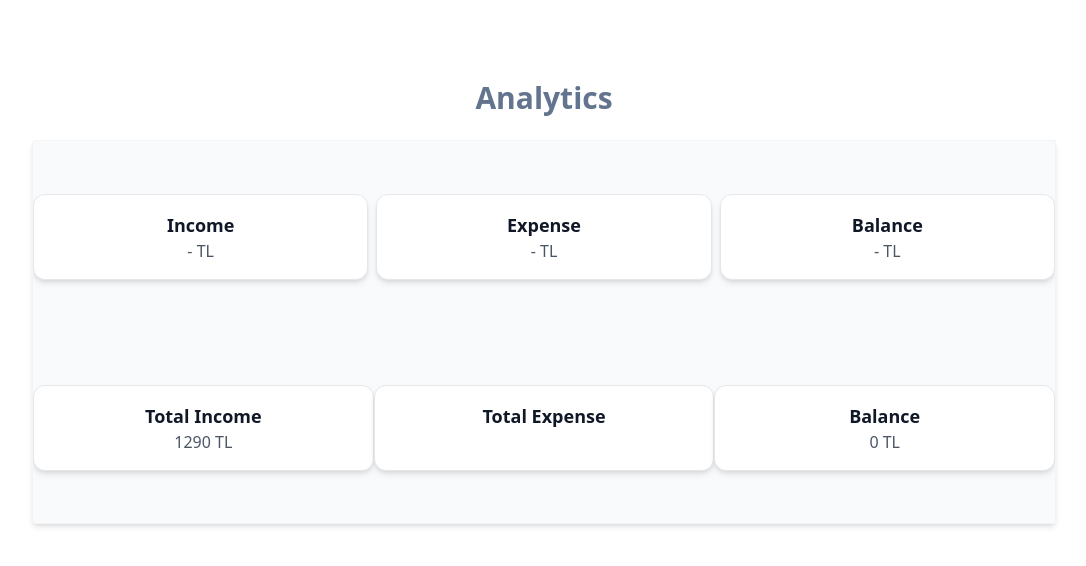
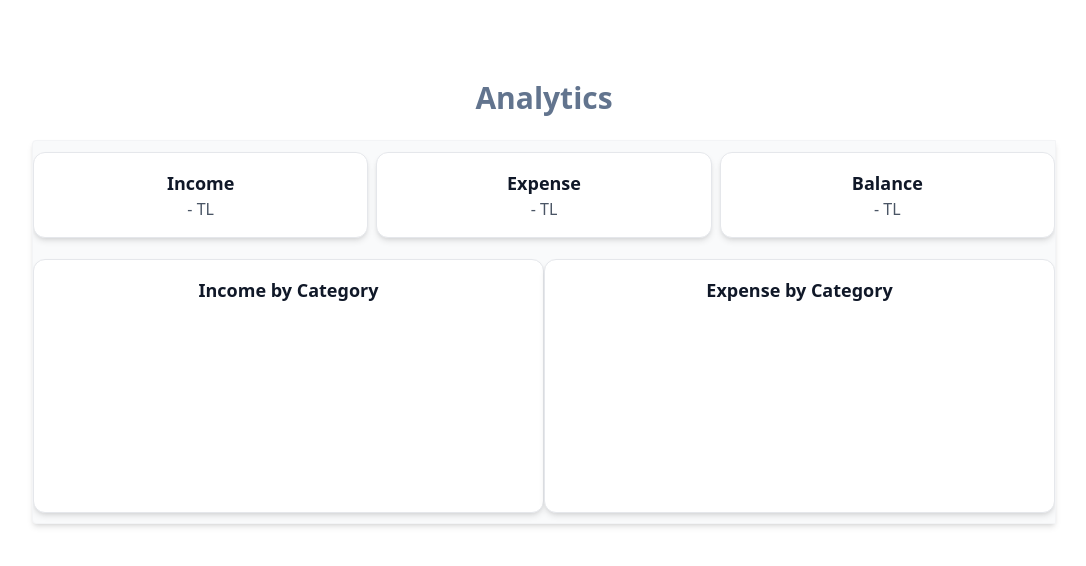
Before and after one commit to Ibrakara/personal-finance-tracker, a Vue app: page / in a window 1280 px wide. Shown: the top 566 px of the page, without its empty margins (96-1182 px from the left). Built offline with nearby package versions, Linux system fonts and the light colour scheme.

Commit message:
add chart data

```diff
--- a/src/stores/transactionStore.ts
+++ b/src/stores/transactionStore.ts
@@ -1,12 +1,8 @@
 import { computed, onMounted, ref } from 'vue'
 import { defineStore } from 'pinia'
-import {
-  TRANSACTION_TYPE,
-  type EXPENSE_CATAGORIES,
-  type INCOME_CATAGORIES,
-  type Transaction,
-} from '@/types'
+import { EXPENSE_CATAGORIES, INCOME_CATAGORIES, TRANSACTION_TYPE, type Transaction } from '@/types'
 import { v4 as uuidv4 } from 'uuid'
+import { getRandomHexColorListByCount, populateCategoryMapByTransactionType } from '@/helpers'
 
 export const useTransactionStore = defineStore('transactionStore', () => {
   //states
@@ -43,6 +39,22 @@ export const useTransactionStore = defineStore('transactionStore', () => {
   })
   const balance = computed(() => {
     return totalIncome.value - totalExpense.value
+  })
+  const categoryChartDataByType = computed(() => {
+    return (type: TRANSACTION_TYPE) => {
+      const categoryMap = populateCategoryMapByTransactionType(type, transactionList.value)
+      const hexColorList = getRandomHexColorListByCount(categoryMap.size)
+      const data = {
+        labels: [...categoryMap.keys()],
+        datasets: [
+          {
+            backgroundColor: [...hexColorList],
+            data: [...categoryMap.values()],
+          },
+        ],
+      }
+      return data
+    }
   })
   const totalIncome = computed(() => {
     return transactionList.value.reduce((prevVal, currentValue) => {
@@ -117,6 +129,7 @@ export const useTransactionStore = defineStore('transactionStore', () => {
     totalIncome,
     totalExpense,
     balance,
+    categoryChartDataByType,
     //methods
     createTransaction,
     deleteTransaction,
--- a/src/views/AnalyticsView.vue
+++ b/src/views/AnalyticsView.vue
@@ -10,9 +10,19 @@
         <CardComponent title="Balance" :description="`${balance ? balance : '-'} TL`" />
       </div>
       <div class="flex justify-around w-full">
-        <CardComponent title="Total Income" description="1290 TL" />
-        <CardComponent title="Total Expense" />
-        <CardComponent title="Balance" description="0 TL" />
+        <CardComponent title="Income by Category">
+          <div class="h-48 w-full">
+            <Doughnut :data="categoryChartDataByType(TRANSACTION_TYPE.INCOME)" :options="options" />
+          </div>
+        </CardComponent>
+        <CardComponent title="Expense by Category">
+          <div class="h-48 w-full">
+            <Doughnut
+              :data="categoryChartDataByType(TRANSACTION_TYPE.EXPENSE)"
+              :options="options"
+            />
+          </div>
+        </CardComponent>
       </div>
     </div>
   </div>
@@ -21,6 +31,16 @@
 import CardComponent from '@/components/CardComponent.vue'
 import { useTransactionStore } from '@/stores/transactionStore'
 import { storeToRefs } from 'pinia'
+import { Chart as ChartJS, ArcElement, Tooltip, Legend } from 'chart.js'
+import { Doughnut } from 'vue-chartjs'
+import { TRANSACTION_TYPE } from '@/types'
+ChartJS.register(ArcElement, Tooltip, Legend)
+const options = {
+  responsive: true,
+  maintainAspectRatio: false,
+}
+
 const transactionStore = useTransactionStore()
-const { balance, totalExpense, totalIncome } = storeToRefs(transactionStore)
+const { balance, totalExpense, totalIncome, categoryChartDataByType } =
+  storeToRefs(transactionStore)
 </script>
```
